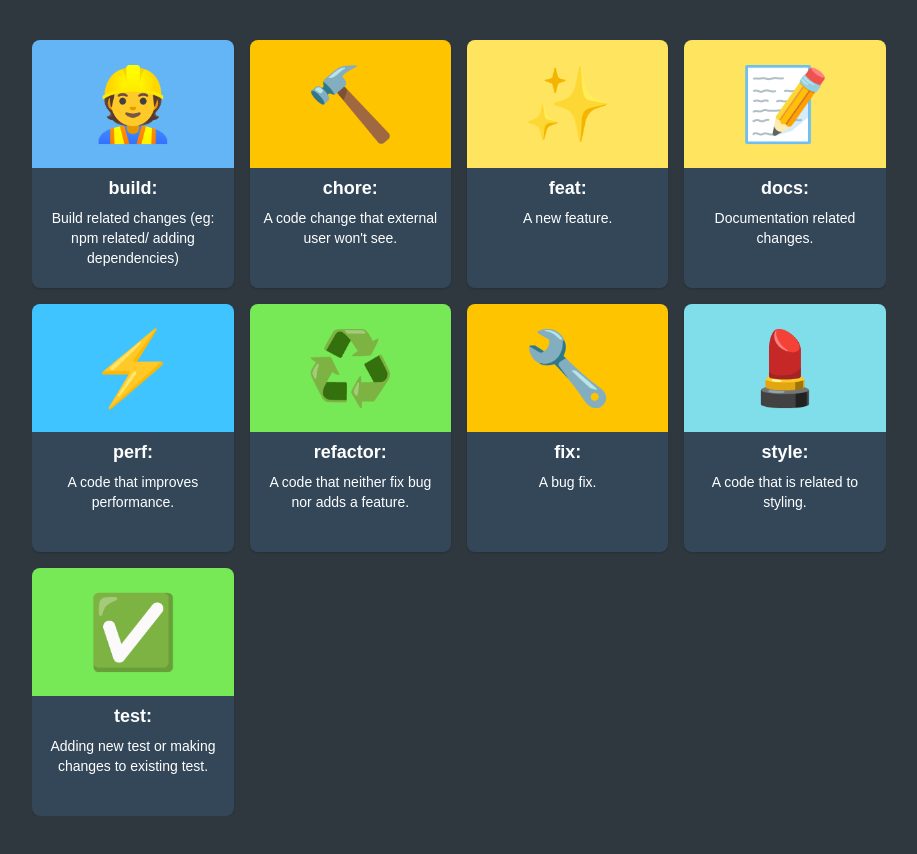
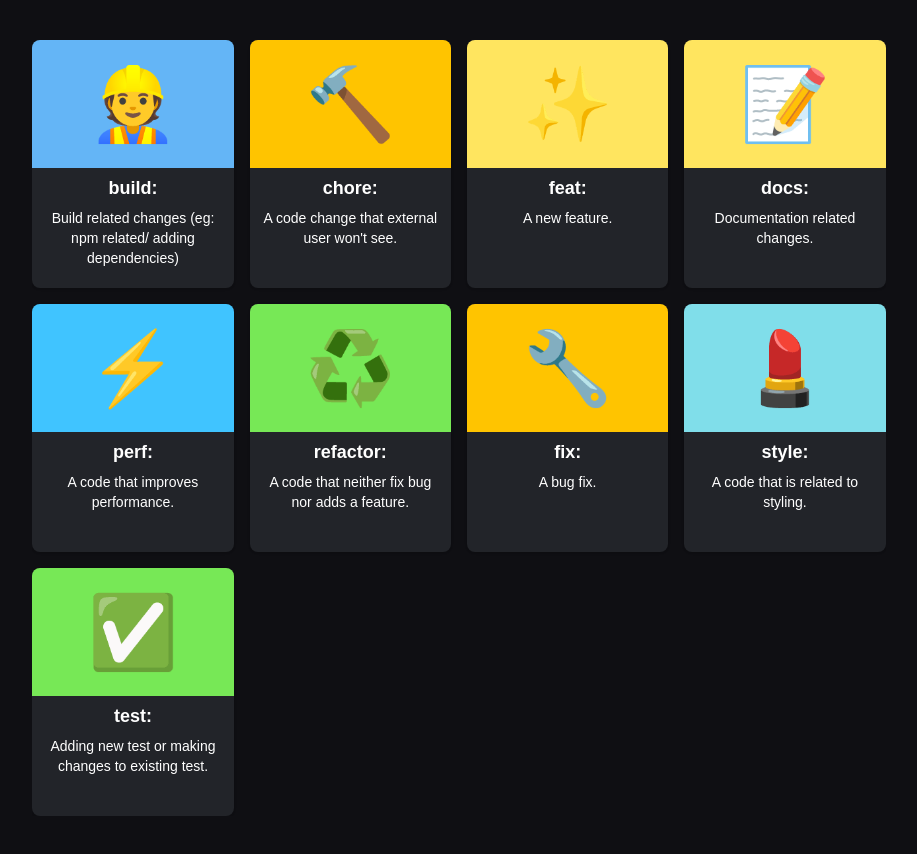
Before and after one commit to n4sunday/gitcommit, a React (Vite) app: page / in a window 1280 px wide. Shown: the whole page, without its empty margins (181-1098 px from the left). Built offline with nearby package versions, Linux system fonts and the light colour scheme; a web font is replaced by a local one.

Commit message:
💄 style: change color theme

```diff
--- a/theme.presets.js
+++ b/theme.presets.js
@@ -2,8 +2,8 @@ module.exports = {
   theme: {
     extend: {
       colors: {
-        bgapp: '#2f383e',
-        app: '#334759',
+        bgapp: '#0f0f13',
+        app: '#222429',
         copyfrom: "#e84f3d",
         copyto: "#fb9c51",
         refactor: "#77e856",
```
